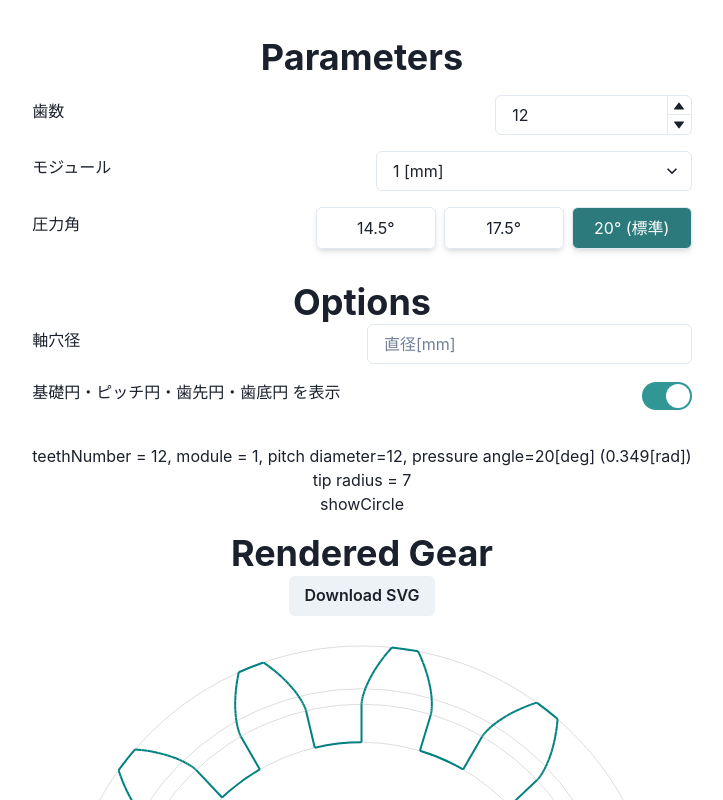
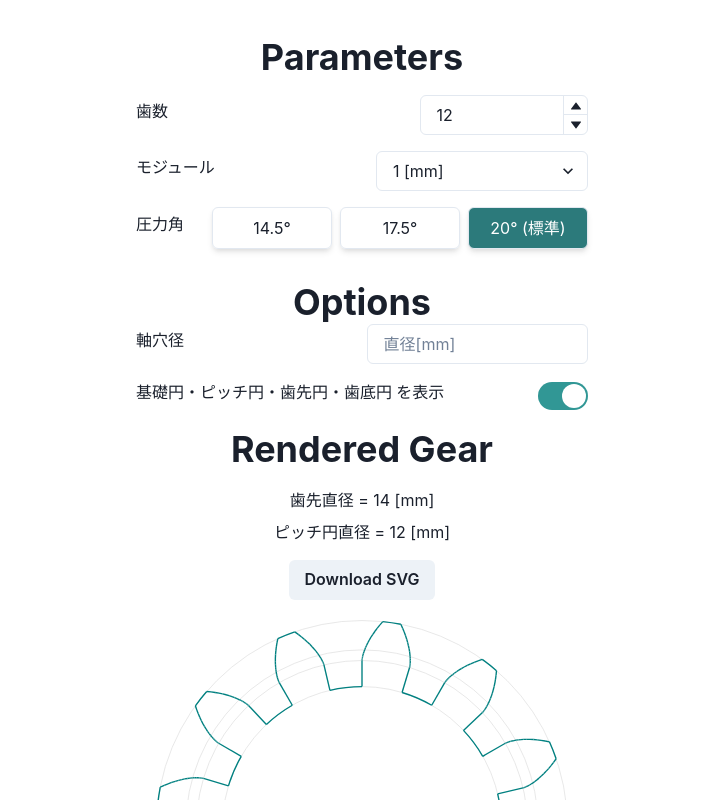
Before and after one commit to sw1227/gear-svg, a React (Vite) app: page / in a window 1280 px wide. Shown: the top 800 px of the page, without its empty margins (278-1001 px from the left). Built offline with nearby package versions, Linux system fonts and the light colour scheme.

Commit message:
fix: show diameter

```diff
--- a/src/App.tsx
+++ b/src/App.tsx
@@ -1,7 +1,7 @@
 import { FC, useState, useEffect, useRef } from 'react'
 import { useRecoilState, useRecoilValue } from 'recoil'
 import './App.css'
-import { Box, Button, Heading, VStack } from '@chakra-ui/react'
+import { Box, Button, Heading, VStack, Text } from '@chakra-ui/react'
 import TeethNumberForm from './components/TeethNumberForm.tsx'
 import ModuleForm from './components/ModuleForm.tsx'
 import PressureAngleForm from './components/PressureAngleForm.tsx'
@@ -107,14 +107,17 @@ const App: FC = () => {
           <VisibilityForm visibilityValue={showCircle} onChange={setShowCircle} />
         </VStack>
 
-        <Box mt={8}>teethNumber = {teethNumber}, module = {module}, pitch diameter={pitchDiameter}, pressure angle={pressureAngleDegree}[deg] ({pressureAngle.toFixed(3)}[rad])</Box>
-        <p>tip radius = {tipRadius}</p>
-        <p>showCircle {showCircle}</p>
-
         <Heading mt={4}>Rendered Gear</Heading>
 
+        <Box mt={4}>
+          <VStack spacing={2}>
+            <Text>歯先直径 = {2 * tipRadius} [mm]</Text>
+            <Text>ピッチ円直径 = {pitchDiameter} [mm]</Text>
+          </VStack>
+        </Box>
+
         {/* Download button */}
-        <Button onClick={handleDownload}>Download SVG</Button>
+        <Button onClick={handleDownload} mt={4}>Download SVG</Button>
 
         <Box ref={svgContainerRef} display="flex" justifyContent="center" boxSizing='border-box'>
           {/* svg to draw a gear */}
```
